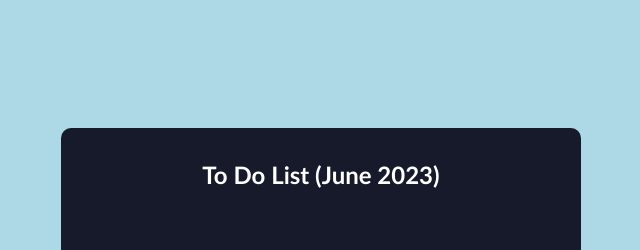
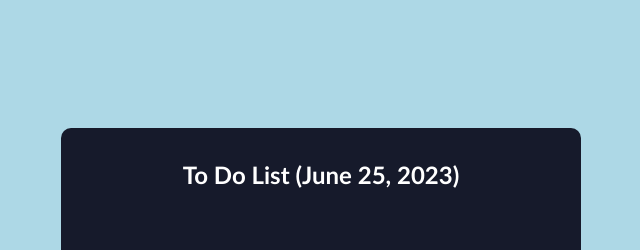
Before and after one commit to AshwynBahanda/React-To-Do-App, a React (Create React App) app: page / in a window 1280 px wide. Shown: the top 250 px of the page, without its empty margins (319-959 px from the left). Built offline with nearby package versions, Linux system fonts and the light colour scheme.

Commit message:
Fixed date to show the individual day

```diff
--- a/src/components/header.js
+++ b/src/components/header.js
@@ -4,7 +4,7 @@ function Header() {
   const [currentDate, setCurrentDate] = useState("");
   useEffect(() => {
     const date = new Date();
-    const options = { month: "long", year: "numeric" };
+    const options = { day: "numeric", month: "long", year: "numeric" };
     setCurrentDate(date.toLocaleDateString(undefined, options));
   }, []);
   return (
```
